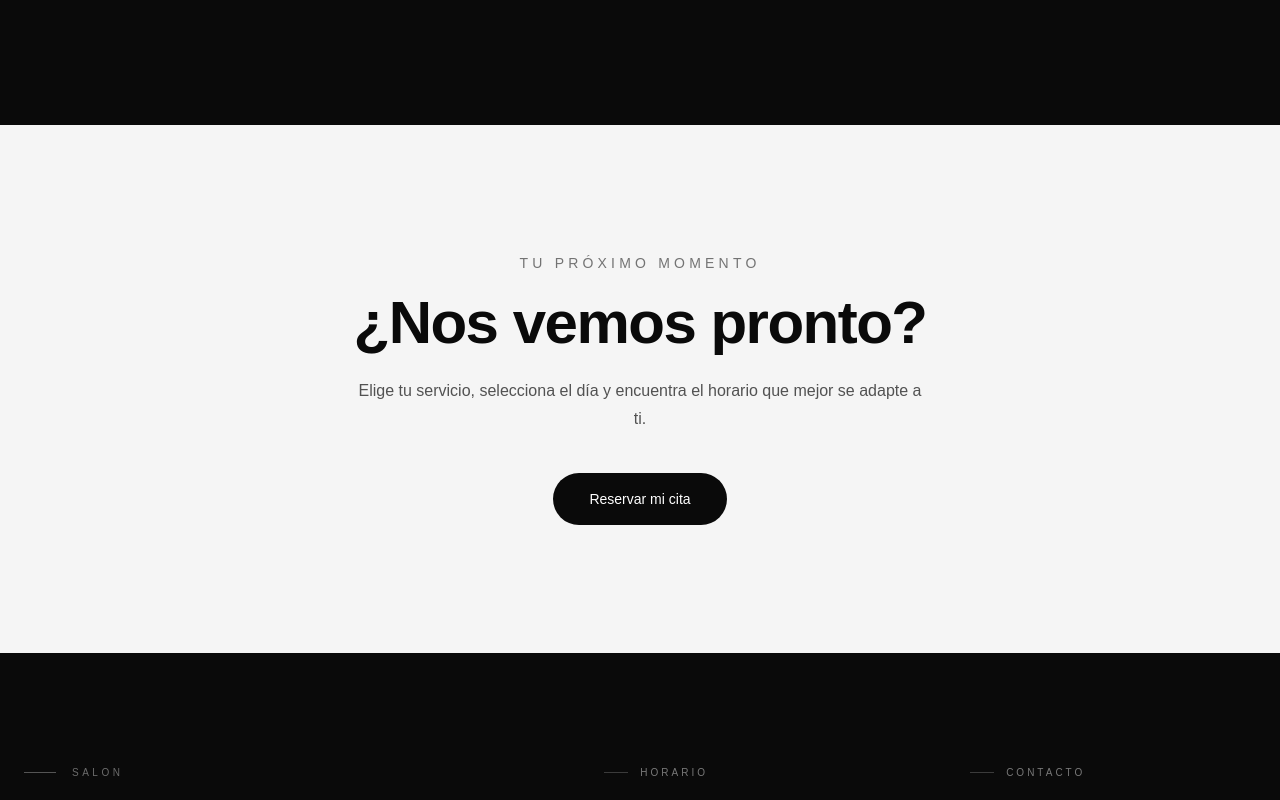
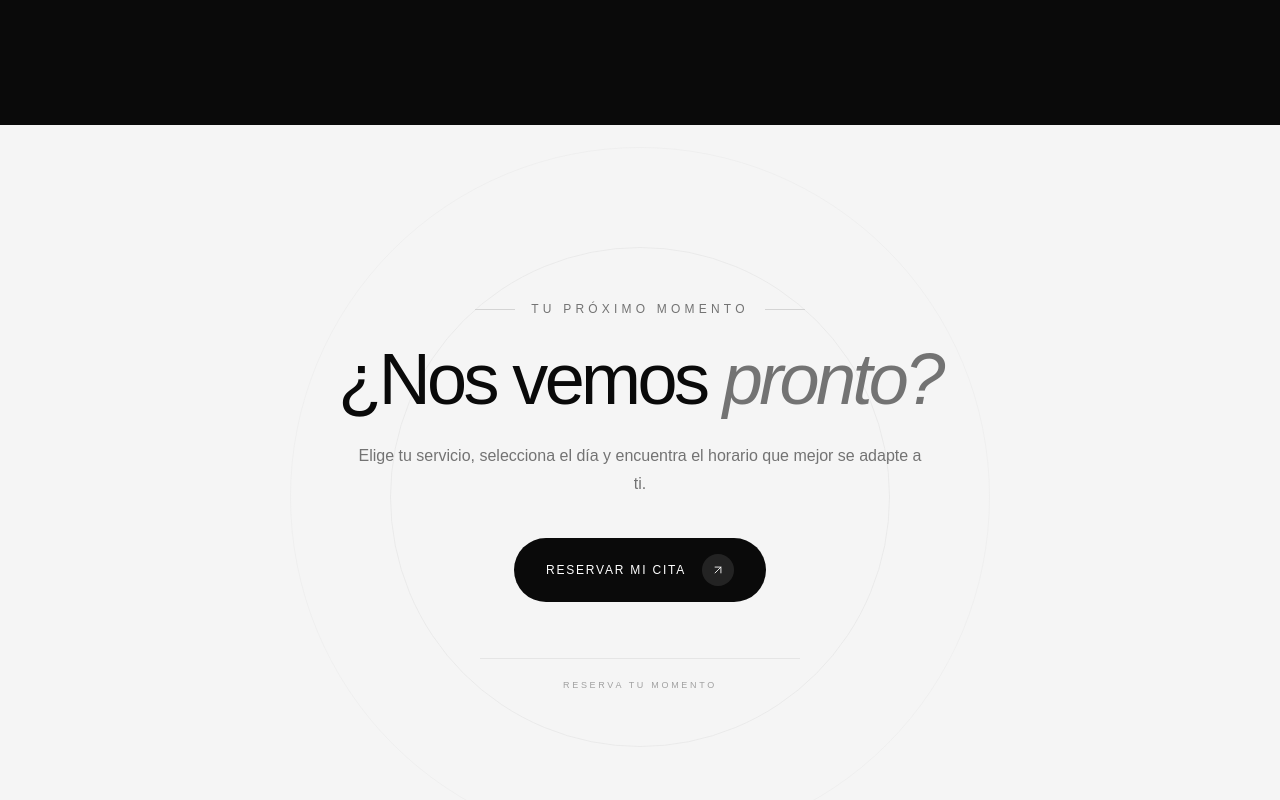
Before and after one commit to dvidaillet/salon-booking, a Next.js app: page / in a window 1280 px wide. Shown: the part 4680-5480 px from the top of the page. Built offline with nearby package versions, Linux system fonts and the light colour scheme.

Commit message:
booking cta

```diff
--- a/src/components/home/BookingCTA.tsx
+++ b/src/components/home/BookingCTA.tsx
@@ -1,28 +1,200 @@
+"use client";
+
 import Link from "next/link";
+import { motion } from "motion/react";
+import { ArrowUpRight } from "lucide-react";
 
 export default function BookingCTA() {
   return (
-    <section className="relative overflow-hidden bg-neutral-100 px-6 py-24 sm:py-32">
-      <div className="mx-auto max-w-4xl text-center">
-        <p className="text-sm uppercase tracking-[0.3em] text-neutral-500">
-          Tu próximo momento
-        </p>
+    <section
+      id="booking"
+      className="relative overflow-hidden bg-neutral-100 px-6 py-28 sm:py-36 lg:py-44"
+    >
+      {/* =====================================================
+          DECORATIVE BACKGROUND
+      ====================================================== */}
 
-        <h2 className="mt-5 text-4xl font-semibold tracking-tight text-neutral-950 sm:text-6xl">
-          ¿Nos vemos pronto?
-        </h2>
+      <div className="pointer-events-none absolute inset-0">
+        <div className="absolute left-1/2 top-1/2 h-[500px] w-[500px] -translate-x-1/2 -translate-y-1/2 rounded-full border border-neutral-200/70" />
 
-        <p className="mx-auto mt-6 max-w-xl text-base leading-7 text-neutral-600">
+        <div className="absolute left-1/2 top-1/2 h-[700px] w-[700px] -translate-x-1/2 -translate-y-1/2 rounded-full border border-neutral-200/40" />
+      </div>
+
+      <div className="relative mx-auto max-w-4xl text-center">
+
+        {/* =====================================================
+            EYEBROW
+        ====================================================== */}
+
+        <motion.div
+          initial={{
+            opacity: 0,
+            y: 20,
+          }}
+          whileInView={{
+            opacity: 1,
+            y: 0,
+          }}
+          viewport={{
+            once: true,
+            amount: 0.4,
+          }}
+          transition={{
+            duration: 0.7,
+            ease: [0.22, 1, 0.36, 1],
+          }}
+          className="flex items-center justify-center gap-4"
+        >
+          <span className="h-px w-10 bg-neutral-300" />
+
+          <p className="text-[10px] font-medium uppercase tracking-[0.35em] text-neutral-500 sm:text-xs">
+            Tu próximo momento
+          </p>
+
+          <span className="h-px w-10 bg-neutral-300" />
+        </motion.div>
+
+        {/* =====================================================
+            TITLE
+        ====================================================== */}
+
+        <motion.h2
+          initial={{
+            opacity: 0,
+            y: 35,
+          }}
+          whileInView={{
+            opacity: 1,
+            y: 0,
+          }}
+          viewport={{
+            once: true,
+            amount: 0.4,
+          }}
+          transition={{
+            duration: 0.9,
+            delay: 0.08,
+            ease: [0.22, 1, 0.36, 1],
+          }}
+          className="mt-7 text-5xl font-light leading-[0.95] tracking-[-0.05em] text-neutral-950 sm:text-6xl lg:text-7xl"
+        >
+          ¿Nos vemos{" "}
+          <span className="font-medium italic text-neutral-500">
+            pronto?
+          </span>
+        </motion.h2>
+
+        {/* =====================================================
+            DESCRIPTION
+        ====================================================== */}
+
+        <motion.p
+          initial={{
+            opacity: 0,
+            y: 25,
+          }}
+          whileInView={{
+            opacity: 1,
+            y: 0,
+          }}
+          viewport={{
+            once: true,
+            amount: 0.4,
+          }}
+          transition={{
+            duration: 0.8,
+            delay: 0.18,
+            ease: [0.22, 1, 0.36, 1],
+          }}
+          className="mx-auto mt-7 max-w-xl text-sm leading-7 text-neutral-500 sm:text-base"
+        >
           Elige tu servicio, selecciona el día y encuentra el horario
           que mejor se adapte a ti.
-        </p>
+        </motion.p>
 
-        <Link
-          href="/booking"
-          className="mt-10 inline-flex rounded-full bg-neutral-950 px-9 py-4 text-sm font-medium text-white transition hover:bg-neutral-800"
+        {/* =====================================================
+            CTA
+        ====================================================== */}
+
+        <motion.div
+          initial={{
+            opacity: 0,
+            y: 25,
+          }}
+          whileInView={{
+            opacity: 1,
+            y: 0,
+          }}
+          viewport={{
+            once: true,
+            amount: 0.4,
+          }}
+          transition={{
+            duration: 0.8,
+            delay: 0.28,
+            ease: [0.22, 1, 0.36, 1],
+          }}
+          className="mt-10 flex justify-center"
         >
-          Reservar mi cita
-        </Link>
+          <Link
+            href="/booking"
+            className="group inline-flex items-center gap-4 rounded-full bg-neutral-950 px-7 py-3.5 text-xs font-medium uppercase tracking-[0.15em] text-white transition-all duration-500 hover:bg-neutral-800 sm:px-8 sm:py-4"
+          >
+            <span>Reservar mi cita</span>
+
+            <span className="flex h-8 w-8 items-center justify-center rounded-full bg-white/10 transition-all duration-500 group-hover:bg-white group-hover:text-neutral-950">
+              <ArrowUpRight
+                size={14}
+                strokeWidth={1.5}
+                className="transition-transform duration-500 group-hover:translate-x-0.5 group-hover:-translate-y-0.5"
+              />
+            </span>
+          </Link>
+        </motion.div>
+
+        {/* =====================================================
+            BOTTOM DETAIL
+        ====================================================== */}
+
+        <motion.div
+          initial={{
+            opacity: 0,
+            scaleX: 0,
+          }}
+          whileInView={{
+            opacity: 1,
+            scaleX: 1,
+          }}
+          viewport={{
+            once: true,
+            amount: 0.4,
+          }}
+          transition={{
+            duration: 1,
+            delay: 0.4,
+            ease: [0.22, 1, 0.36, 1],
+          }}
+          className="mx-auto mt-14 h-px max-w-xs bg-neutral-200"
+        />
+
+        <motion.p
+          initial={{
+            opacity: 0,
+          }}
+          whileInView={{
+            opacity: 1,
+          }}
+          viewport={{
+            once: true,
+          }}
+          transition={{
+            duration: 0.6,
+            delay: 0.55,
+          }}
+          className="mt-5 text-[9px] uppercase tracking-[0.3em] text-neutral-400"
+        >
+          Reserva tu momento
+        </motion.p>
       </div>
     </section>
   );
```
